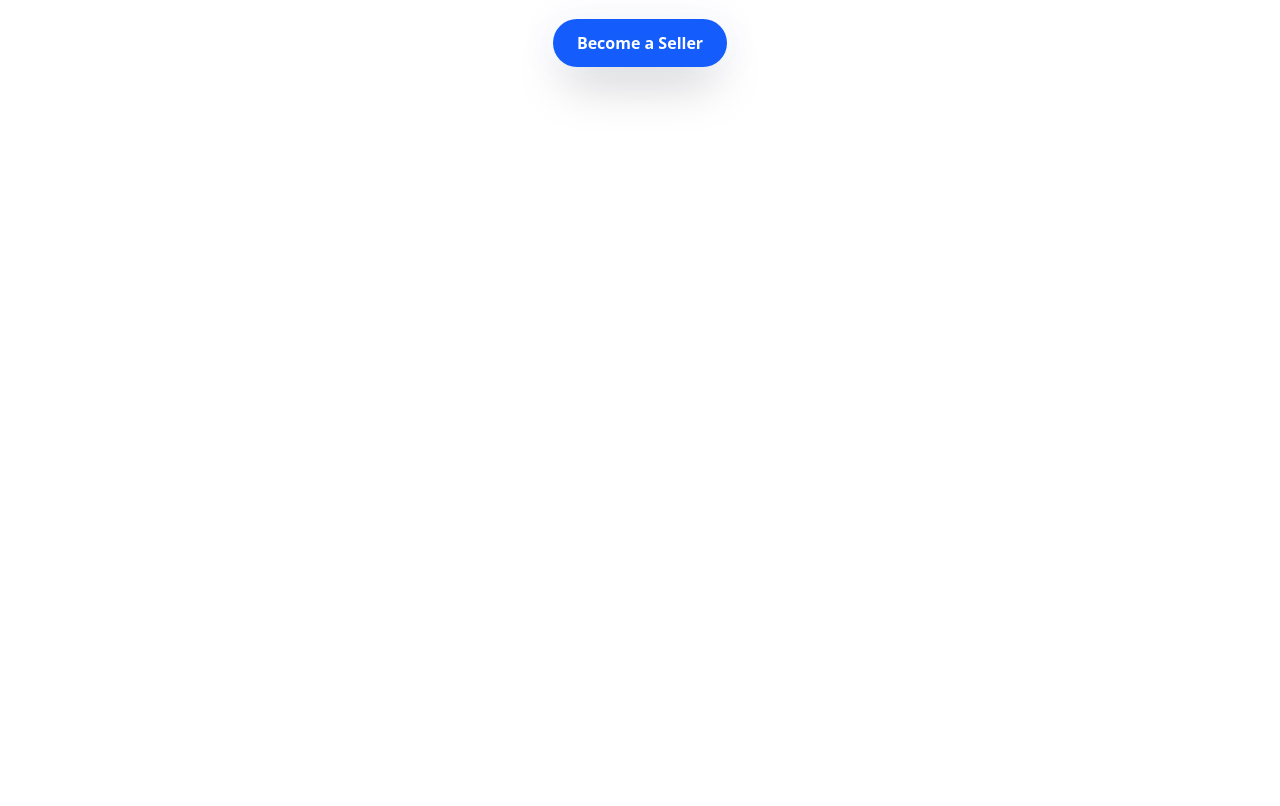
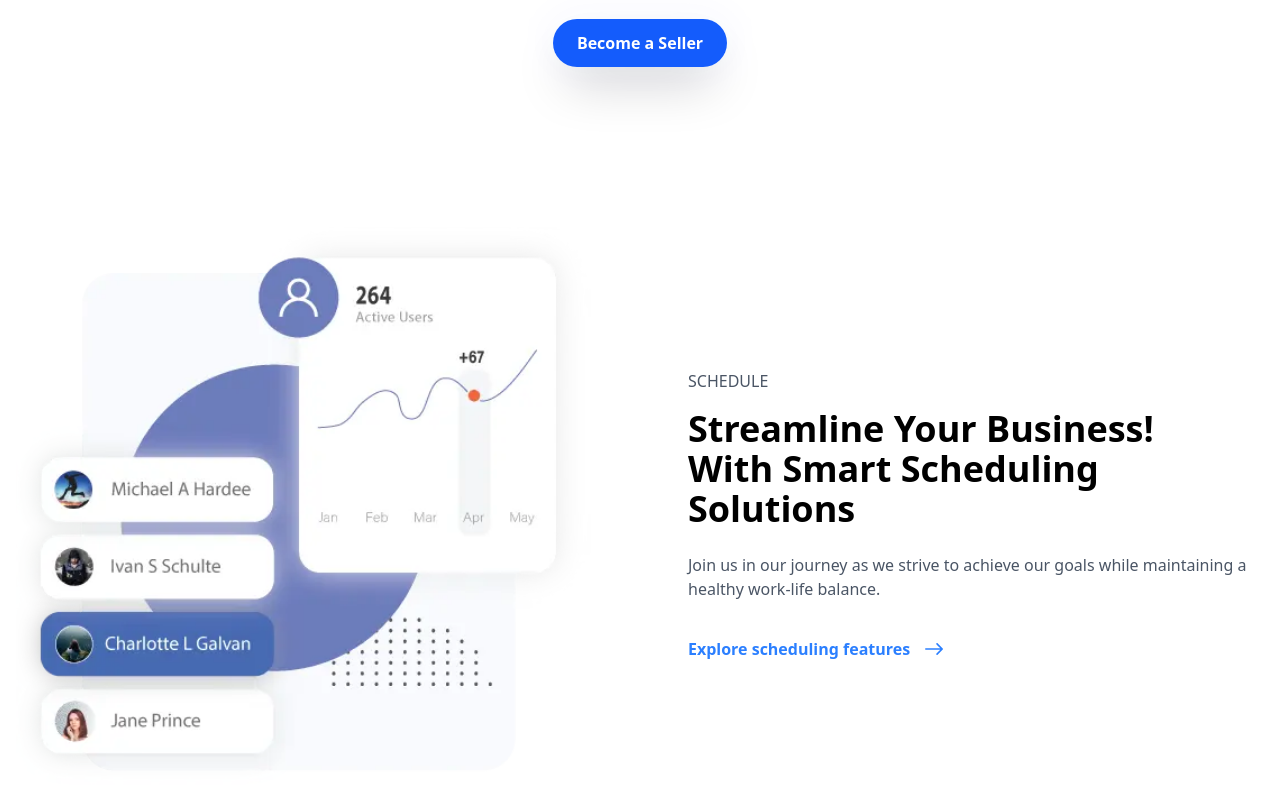
Before and after one commit to rehan606/Lending-Page, a React (Vite) app: page / in a window 1280 px wide. Shown: the part 1600-2406 px from the top of the page. Before the commit the page ends 1731 px from the top, so only its background shows below. Built offline with nearby package versions, Linux system fonts and the light colour scheme.

Commit message:
Added Schedule section

```diff
--- a/src/App.jsx
+++ b/src/App.jsx
@@ -4,10 +4,10 @@
 import './App.css'
 import CompanyLogo from './components/CompanyLogo'
 import FeaturesSection from './components/FeaturesSection'
-import Features from './components/FeaturesSection'
 import Hero from './components/Hero'
 import Navbar from './components/Navbar'
 import PurposeSection from './components/PurposeSection'
+import Schedule from './components/Schedule'
 
 function App() {
   // const [count, setCount] = useState(0)
@@ -22,6 +22,7 @@ function App() {
           <CompanyLogo/>
           <PurposeSection/>
           <FeaturesSection/>
+          <Schedule/>
         </div>
       </main>
 
--- a/src/components/PurposeSection.jsx
+++ b/src/components/PurposeSection.jsx
@@ -17,7 +17,7 @@ function PurposeSection() {
 
 
     return (
-        <section className="w-full bg-gray-50 py-16 px-4 sm:px-6 md:px-8">
+        <section className="w-full bg-gray-50 py-16 px-4 sm:px-6 md:px-8 " id='about'>
             <div className="max-w-6xl mx-auto">
                 <div className='grid md:grid-cols-3 grid-cols-1 gap-8'>
 
--- /dev/null
+++ b/src/components/Schedule.jsx
@@ -0,0 +1,32 @@
+import React from 'react'
+import scheduleImage from '../assets/stats.webp'
+import { IoIosArrowRoundForward } from 'react-icons/io'
+
+const Schedule = () => {
+  return (
+    <section className="px-4 py-16 md:py-24 max-w-7xl mx-auto ">
+        <div className='flex flex-col md:flex-row items-center justify-between gap-12 md:gap-24'>
+
+            <div className='md:w-1/2 w-full'>
+                <img src={scheduleImage} alt="schedule_image" className='w-full h-auto' />
+            </div>
+
+            <div className='md:w-1/2 w-full '>
+                <p className='text-gray-600 mb-4 uppercase'>Schedule </p>
+                <h2 className='text-3xl md:text-4xl font-bold text-natural-900 mb-6'>
+                    Streamline Your Business! <br /> With Smart Scheduling Solutions
+                </h2>
+
+                <p className='text-gray-600 mb-8 '>
+                    Join us in our journey as we strive to achieve our goals while maintaining a healthy work-life balance.
+                </p>
+
+                <a href="#" className='flex items-center text-blue-500 gap-2 hover:gap-5 font-semibold duration-200 '> Explore scheduling features <IoIosArrowRoundForward className='size-8' /> </a>
+            </div>
+        </div>
+
+    </section>
+  )
+}
+
+export default Schedule
```
